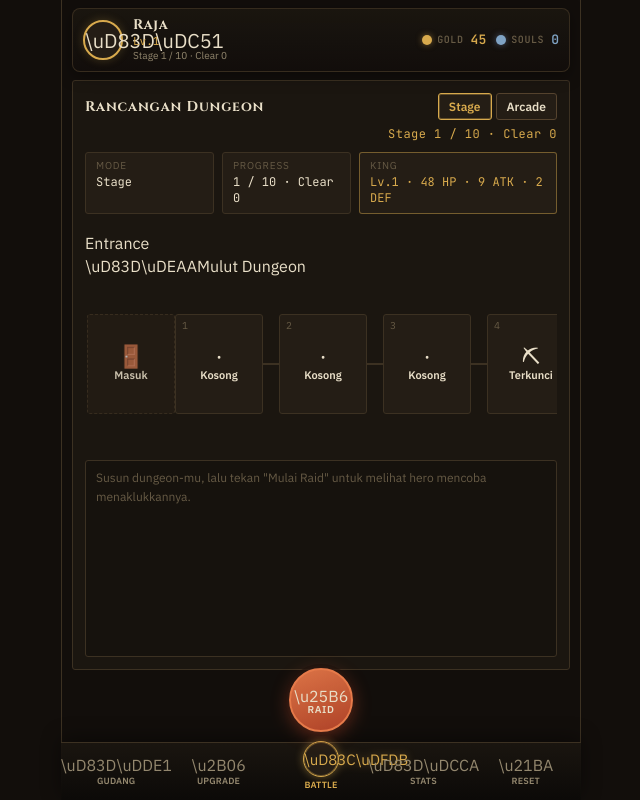
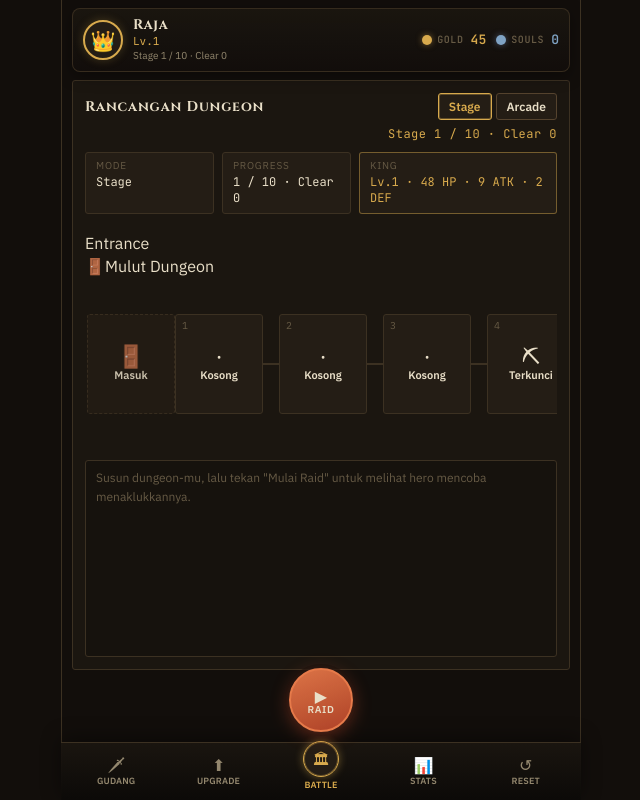
Before and after one commit to irwanasas/ownadungeon, a Next.js app: page / in a window 1280 px wide. Shown: the whole page, without its empty margins (319-959 px from the left). Built offline with nearby package versions, Linux system fonts and the light colour scheme.

Commit message:
fix: GameApp emoji + room-stage markup (UTF-8)

```diff
--- a/app/GameApp.js
+++ b/app/GameApp.js
@@ -20,7 +20,7 @@ export default function GameApp() {
       <header className="player-hud" aria-label="Player status">
         <div className="player-hud-left">
           <div className="player-avatar" aria-hidden="true">
-            \uD83D\uDC51
+            👑
           </div>
           <div className="player-meta">
             <div className="player-name">Raja</div>
@@ -103,11 +103,11 @@ export default function GameApp() {
                 </div>
                 <div className="room-floor">
                   <div id="room-content" className="room-content">
-                    <span className="room-content-icon">\uD83D\uDEAA</span>
+                    <span className="room-content-icon">🚪</span>
                     <span className="room-content-label">Mulut Dungeon</span>
                   </div>
                   <div id="hero-token" className="hero-token" aria-hidden="true">
-                    <span className="hero-token-face">\u2694</span>
+                    <span className="hero-token-face">⚔</span>
                   </div>
                 </div>
               </div>
@@ -123,7 +123,7 @@ export default function GameApp() {
             <div id="hero-card" className="hero-card hero-card--hidden">
               <div className="hero-card-top">
                 <span id="hero-icon" className="hero-icon">
-                  \u2694
+                  ⚔
                 </span>
                 <span id="hero-name" className="hero-name">
                   —
@@ -147,7 +147,7 @@ export default function GameApp() {
 
             <div id="raid-log" className="raid-log">
               <p className="raid-log-placeholder">
-                Susun dungeon-mu, lalu tekan "Mulai Raid" untuk melihat hero
+                Susun dungeon-mu, lalu tekan &quot;Mulai Raid&quot; untuk melihat hero
                 mencoba menaklukkannya.
               </p>
             </div>
@@ -162,102 +162,43 @@ export default function GameApp() {
         aria-label="Mulai Raid"
       >
         <span className="play-fab-icon" aria-hidden="true">
-          \u25B6
+          ▶
         </span>
         <span className="play-fab-label">Raid</span>
       </button>
 
       <nav className="bottom-nav" aria-label="Main">
-        <button
-          type="button"
-          id="btn-open-palette"
-          className="bottom-nav-item"
-          aria-expanded="false"
-          data-nav="palette"
-        >
-          <span className="bottom-nav-icon" aria-hidden="true">
-            \uD83D\uDDE1
-          </span>
+        <button type="button" id="btn-open-palette" className="bottom-nav-item" aria-expanded="false" data-nav="palette">
+          <span className="bottom-nav-icon" aria-hidden="true">🗡</span>
           <span className="bottom-nav-label">Gudang</span>
         </button>
-        <button
-          type="button"
-          id="btn-open-upgrades"
-          className="bottom-nav-item"
-          aria-expanded="false"
-          data-nav="upgrades"
-        >
-          <span className="bottom-nav-icon" aria-hidden="true">
-            \u2B06
-          </span>
+        <button type="button" id="btn-open-upgrades" className="bottom-nav-item" aria-expanded="false" data-nav="upgrades">
+          <span className="bottom-nav-icon" aria-hidden="true">⬆</span>
           <span className="bottom-nav-label">Upgrade</span>
         </button>
-        <button
-          type="button"
-          id="btn-nav-home"
-          className="bottom-nav-item bottom-nav-item--center active"
-          data-nav="home"
-          aria-current="page"
-        >
-          <span className="bottom-nav-icon" aria-hidden="true">
-            \uD83C\uDFDB
-          </span>
+        <button type="button" id="btn-nav-home" className="bottom-nav-item bottom-nav-item--center active" data-nav="home" aria-current="page">
+          <span className="bottom-nav-icon" aria-hidden="true">🏛</span>
           <span className="bottom-nav-label">Battle</span>
         </button>
-        <button
-          type="button"
-          id="btn-open-stats"
-          className="bottom-nav-item"
-          aria-expanded="false"
-          data-nav="stats"
-        >
-          <span className="bottom-nav-icon" aria-hidden="true">
-            \uD83D\uDCCA
-          </span>
+        <button type="button" id="btn-open-stats" className="bottom-nav-item" aria-expanded="false" data-nav="stats">
+          <span className="bottom-nav-icon" aria-hidden="true">📊</span>
           <span className="bottom-nav-label">Stats</span>
         </button>
-        <button
-          type="button"
-          id="btn-reset-game"
-          className="bottom-nav-item bottom-nav-item--danger"
-          data-nav="reset"
-        >
-          <span className="bottom-nav-icon" aria-hidden="true">
-            \u21BA
-          </span>
+        <button type="button" id="btn-reset-game" className="bottom-nav-item bottom-nav-item--danger" data-nav="reset">
+          <span className="bottom-nav-icon" aria-hidden="true">↺</span>
           <span className="bottom-nav-label">Reset</span>
         </button>
       </nav>
 
-      <div
-        id="palette-overlay"
-        className="side-overlay side-overlay-left side-overlay--hidden"
-        aria-hidden="true"
-      >
+      <div id="palette-overlay" className="side-overlay side-overlay-left side-overlay--hidden" aria-hidden="true">
         <div className="side-overlay-backdrop" data-close-overlay="palette"></div>
-        <aside
-          className="side-panel"
-          role="dialog"
-          aria-modal="true"
-          aria-label="Gudang Dungeon"
-          tabIndex={-1}
-        >
+        <aside className="side-panel" role="dialog" aria-modal="true" aria-label="Gudang Dungeon" tabIndex={-1}>
           <div className="side-panel-header">
             <div>
               <h2 className="panel-title">Gudang Dungeon</h2>
-              <p className="panel-hint">
-                Pilih item, lalu klik ruang kosong di layout dungeon untuk
-                memasangnya.
-              </p>
+              <p className="panel-hint">Pilih item, lalu klik ruang kosong di layout dungeon untuk memasangnya.</p>
             </div>
-            <button
-              id="btn-close-palette"
-              className="overlay-close"
-              type="button"
-              aria-label="Tutup"
-            >
-              \u00D7
-            </button>
+            <button id="btn-close-palette" className="overlay-close" type="button" aria-label="Tutup">×</button>
           </div>
           <div className="palette-group">
             <h3 className="palette-group-title">Trap</h3>
@@ -274,64 +215,23 @@ export default function GameApp() {
         </aside>
       </div>
 
-      <div
-        id="upgrades-overlay"
-        className="side-overlay side-overlay-right side-overlay--hidden"
-        aria-hidden="true"
-      >
-        <div
-          className="side-overlay-backdrop"
-          data-close-overlay="upgrades"
-        ></div>
-        <aside
-          className="side-panel"
-          role="dialog"
-          aria-modal="true"
-          aria-label="Peningkatan"
-          tabIndex={-1}
-        >
+      <div id="upgrades-overlay" className="side-overlay side-overlay-right side-overlay--hidden" aria-hidden="true">
+        <div className="side-overlay-backdrop" data-close-overlay="upgrades"></div>
+        <aside className="side-panel" role="dialog" aria-modal="true" aria-label="Peningkatan" tabIndex={-1}>
           <div className="side-panel-header">
-            <div>
-              <h2 className="panel-title">Peningkatan</h2>
-            </div>
-            <button
-              id="btn-close-upgrades"
-              className="overlay-close"
-              type="button"
-              aria-label="Tutup"
-            >
-              \u00D7
-            </button>
+            <div><h2 className="panel-title">Peningkatan</h2></div>
+            <button id="btn-close-upgrades" className="overlay-close" type="button" aria-label="Tutup">×</button>
           </div>
           <div id="upgrade-list" className="upgrade-list"></div>
         </aside>
       </div>
 
-      <div
-        id="stats-overlay"
-        className="side-overlay side-overlay-right side-overlay--hidden"
-        aria-hidden="true"
-      >
+      <div id="stats-overlay" className="side-overlay side-overlay-right side-overlay--hidden" aria-hidden="true">
         <div className="side-overlay-backdrop" data-close-overlay="stats"></div>
-        <aside
-          className="side-panel"
-          role="dialog"
-          aria-modal="true"
-          aria-label="Statistik"
-          tabIndex={-1}
-        >
+        <aside className="side-panel" role="dialog" aria-modal="true" aria-label="Statistik" tabIndex={-1}>
           <div className="side-panel-header">
-            <div>
-              <h2 className="panel-title">Statistik</h2>
-            </div>
-            <button
-              id="btn-close-stats"
-              className="overlay-close"
-              type="button"
-              aria-label="Tutup"
-            >
-              \u00D7
-            </button>
+            <div><h2 className="panel-title">Statistik</h2></div>
+            <button id="btn-close-stats" className="overlay-close" type="button" aria-label="Tutup">×</button>
           </div>
           <div id="stats-list" className="stats-list"></div>
         </aside>
@@ -341,35 +241,19 @@ export default function GameApp() {
         <div className="modal">
           <h2 className="modal-title">Selagi Kau Pergi...</h2>
           <div id="offline-summary" className="modal-body"></div>
-          <button id="btn-close-offline" className="btn btn-primary">
-            Kembali ke Dungeon
-          </button>
+          <button id="btn-close-offline" className="btn btn-primary">Kembali ke Dungeon</button>
         </div>
       </div>
 
       <div id="reset-modal" className="modal-overlay modal-overlay--hidden">
-        <div
-          className="modal"
-          role="dialog"
-          aria-modal="true"
-          aria-labelledby="reset-modal-title"
-        >
-          <h2 id="reset-modal-title" className="modal-title">
-            Reset Game?
-          </h2>
+        <div className="modal" role="dialog" aria-modal="true" aria-labelledby="reset-modal-title">
+          <h2 id="reset-modal-title" className="modal-title">Reset Game?</h2>
           <div className="modal-body">
-            <p>
-              Semua progress akan dihapus: gold, souls, upgrade, unlock, layout
-              dungeon, dan statistik. Tidak bisa dibatalkan.
-            </p>
+            <p>Semua progress akan dihapus: gold, souls, upgrade, unlock, layout dungeon, dan statistik. Tidak bisa dibatalkan.</p>
           </div>
           <div className="modal-actions">
-            <button id="btn-reset-cancel" className="btn" type="button">
-              Batal
-            </button>
-            <button id="btn-reset-confirm" className="btn btn-danger" type="button">
-              Ya, Reset
-            </button>
+            <button id="btn-reset-cancel" className="btn" type="button">Batal</button>
+            <button id="btn-reset-confirm" className="btn btn-danger" type="button">Ya, Reset</button>
           </div>
         </div>
       </div>
```
